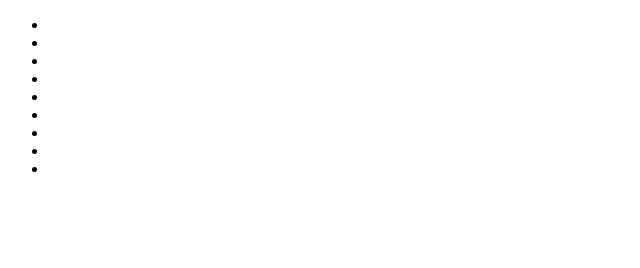
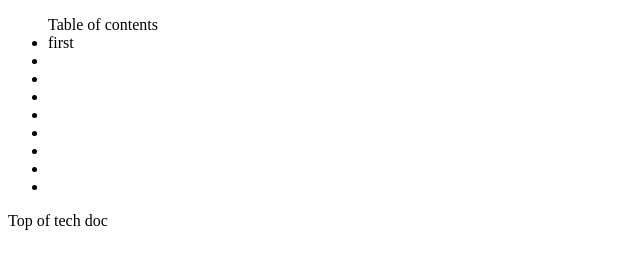
Before and after one commit to rogercodes1/Technical-Documentation-pg, a plain HTML site: page index.html in a window 1280 px wide. Shown: the whole page, without its empty margins (0-640 px from the left). Drawn offline with Linux system fonts and the light colour scheme.

Commit message:
tech docs

```diff
--- a/index.html
+++ b/index.html
@@ -6,8 +6,8 @@
   </head>
   <body>
     <div>
-      <ul>
-        <li></li>
+      <ul> Table of contents
+        <li>first</li>
         <li></li>
         <li></li>
         <li></li>
@@ -20,7 +20,7 @@
       </ul>
 
     </div>
-    <div></div>
+    <div> Top of tech doc</div>
 
   </body>
 </html>
```
